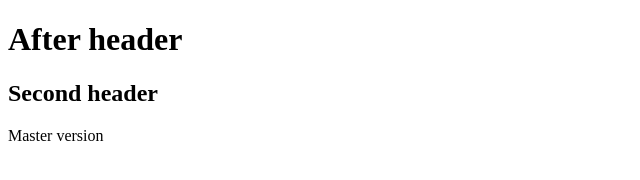
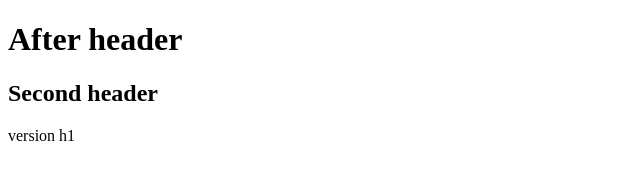
Before and after one commit to balajibhuma/gittraining, a plain HTML site: page index.html in a window 1280 px wide. Shown: the full height of the page, 0-640 px from the left. Drawn offline with Linux system fonts and the light colour scheme.

Commit message:
afetr lunch

```diff
--- a/index.html
+++ b/index.html
@@ -5,6 +5,6 @@
         <h2>Second header</h2>
     </head>
     <body>
-        <div>Master version</div>
+        <div>version h1 </div>
     </body>
 </html>
```
